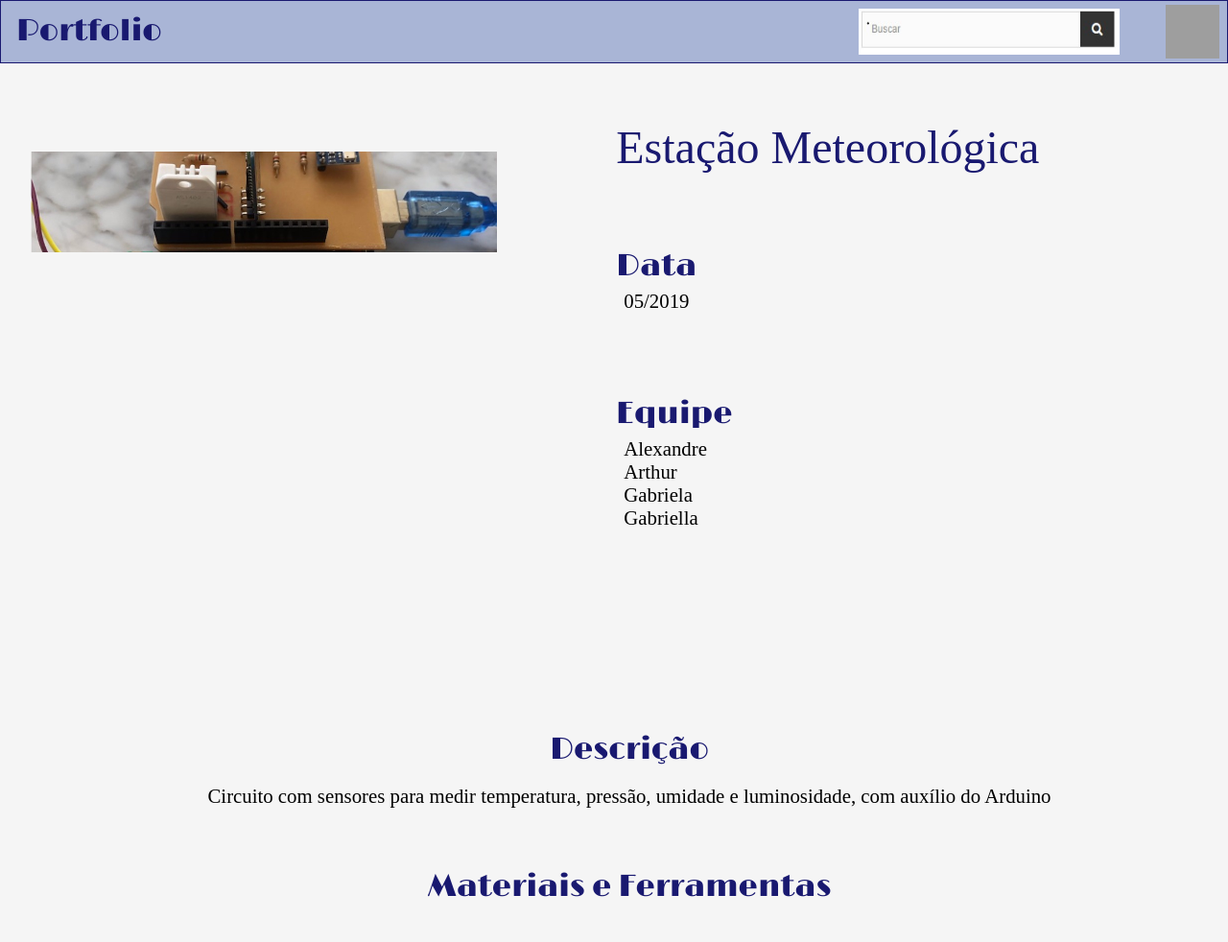
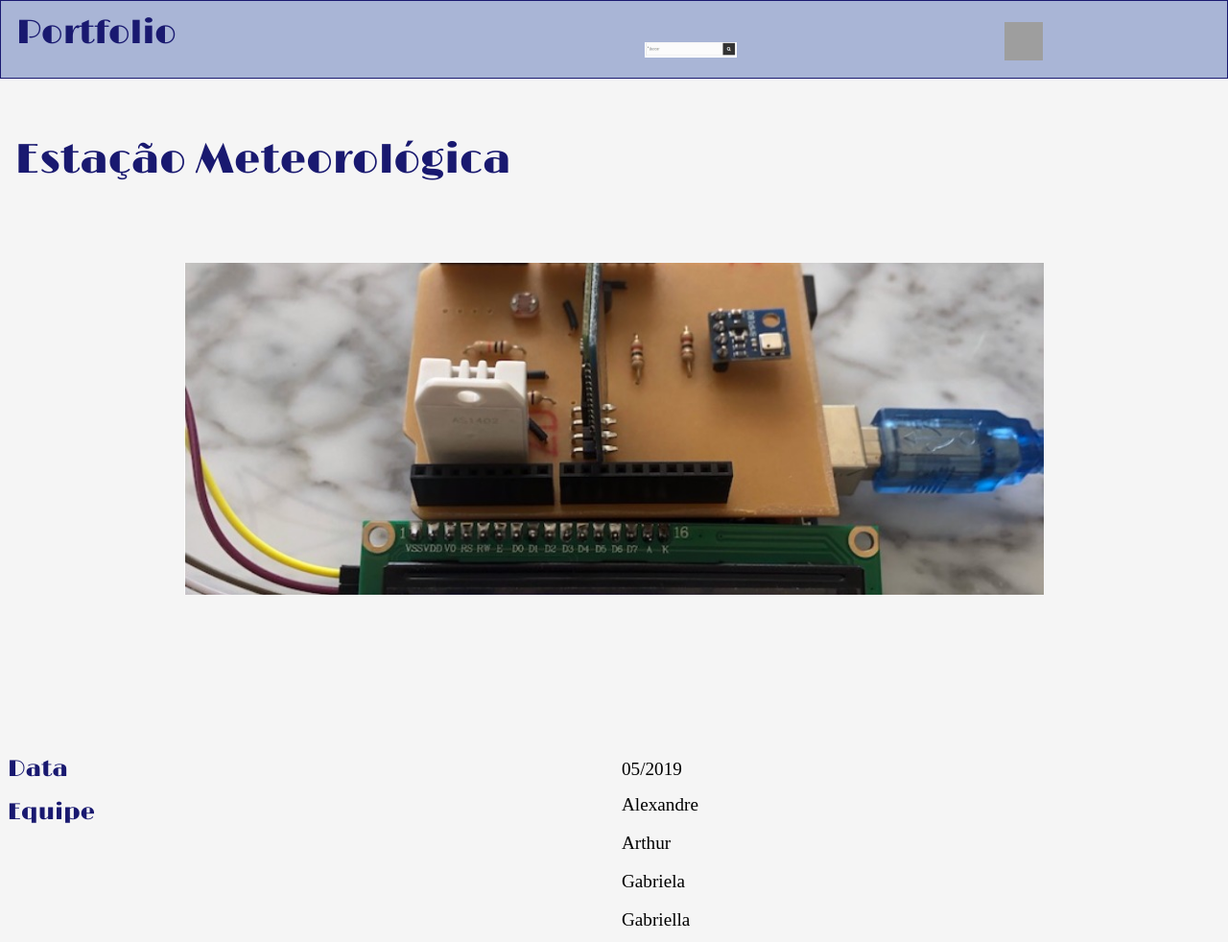
Before and after one commit to GabrielaMitu/Codesign, a plain HTML site: page 3/projeto.html in a window 1280 px wide. Shown: the top 982 px of the page at 96% size. Drawn offline with nearby package versions, Linux system fonts and the light colour scheme; grey boxes are pictures that could not be loaded.

Commit message:
Update style.css

```diff
--- a/3/assets/css/style.css
+++ b/3/assets/css/style.css
@@ -1,30 +1,34 @@
 .tudo{
 	background-color: 	#F5F5F5;
+	width: 100%;
+	grid-column-start: 1;
+	grid-column-end: 6;
 }
 .header1 {
 	border-style: solid;
 	border-width: 0.1rem;
 	margin: 0 auto;
-	height: 4rem;
-	max-width: 80rem;
-	min-width: 79rem;
+	height: 5em;
+	max-width: 1fr;
+	min-width: 1fr;
 	color: #191970;
 	background-color: #A9B5D6;
 }
 
 .nav {
 	display: grid;
-	grid-template-columns: 10rem auto 20rem 4rem;
-	grid-template-rows: 4rem;
+	grid-template-columns: 50% 30% auto;
+	grid-template-rows: 100%;
 }
 
 .h1 {
 	grid-column-start: 1;
 	grid-column-end: 2;
-	font-size: 2rem;
+	font-size: 2.2rem;
 	align-self: center;
+	margin-top: 5rem;
 	margin:1rem;
-	font-family: Limelight, "Roboto Slab";
+	font-family: Limelight, Roboto Slab;
 	color: #191970;
 
 
@@ -32,17 +36,23 @@
 .perfil {
 	display: flex;
 	justify-content: center;
-	grid-column-start: 4;
+	grid-column-start: 3;
+	grid-row-start: 1;
 	align-self: center;
-	width: 3.5rem;
-	height: 3.5rem;
+	width: 2.5rem;
+	height:2.5rem;
+	margin-left: 1.5rem;
+	margin-top: 1rem;
 }
 
 .buscar {
-	grid-column-start: 3;
+	grid-column-start: 2;
 	align-self: center;
-	width: 17rem;
-	height: 3rem;
+	width: 6rem;
+	height: 1rem;
+	margin-right: 2rem;
+	margin-left: 2rem;
+	margin-bottom: -2.2rem;
 
 }
 
@@ -138,73 +148,68 @@
 
 .container1{
 	display: grid;
-	grid-template-columns: 30% auto auto 25%;
-	grid-template-rows: 20% 30% 30% 20%;
+	grid-template-columns: 50% auto;
+    grid-template-rows: auto 5% 12% 25% 25%;
 }
 
+.main{
+	width: 100%;
 
-.container2{
-	display: grid;
-	grid-template-columns: 1;
-	grid-template-rows: 15% auto 15% 30% auto;
+
 }
 
 
 
 .ptitle{
-	font-size: 3rem;
-	grid-column-start: 3;
-	grid-column-end: 5;
-	margin-left: 10rem;
+    font-size:2.7rem;
+    grid-column-start: 1;
+    grid-row-end: 2;
+    grid-row-start: 1;
+    grid-row-end:2;
+    margin-left: 1rem;
     margin-top: 4rem;
     color: #191970;
+    font-family: Limelight, Roboto Slab, sans-serif;
+
 
 
 }
 
 .pimg {
     grid-column-start: 1;
-	grid-column-end: 6;
-	grid-row-start: 2;
-	margin-top:-3rem;
-	margin-left: 2rem;
-	max-width: 50%;
-	max-height: 20%;
-	min-width: 38%;
+    grid-column-end: 4;
+	grid-row-start: 1;
+	grid-row-end: 2;
+    margin-top:12rem;
+    margin-left: auto;
+    margin-right: auto;
+    max-width: 70%;
+    max-height: 40%;
+    min-width: 70%;
     min-height: 50%;
     object-fit: cover;
 }
 
-.ptitulo2{
-	grid-column-start:3;
-	grid-row-start: 2;
-	justify-content: left;
-	margin-left: 10rem;
-	margin-top: 3.5rem;
-	font-size: 2rem;
-	font-family: Limelight, "Roboto Slab";
-
-}
 
 .ptitulo2{
-	grid-column-start:3;
+	grid-column-start:1;
 	grid-row-start: 2;
-	justify-content: left;
-	margin-left: 10rem;
-	margin-top: 3.5rem;
-	font-size: 2rem;
-	font-family: Limelight, "Roboto Slab";
+	justify-self: left;
+	margin-left: .5rem;
+	margin-top: 1rem;
+	font-size: 1.5rem;
+    font-family: Limelight, Roboto Slab;
     color: #191970;
 
 }
 
 .ptexto2{
-	grid-column-start:3;
+    grid-column-start:2;
     grid-row-start: 2;
-	justify-content: center;
-	margin-left: 10.5rem;
-	margin-top:6rem;
-	font-size: 1.3rem;
+	justify-self: left;
+	margin-left: .5rem;
+	margin-top: 1rem;
+	font-size: 1.2rem;
 	font-family: 'PT Sans', Merriweather, serif;
 	line-height: 1.5rem;
 
@@ -214,39 +219,42 @@
 }
 
 .ptitulo3{
-	grid-column-start:3;
+    grid-column-start:1;
 	grid-row-start: 3;
-	justify-content: center;
-	margin-left: 10rem;
-	font-size: 2rem;
-	font-family: Limelight, "Roboto Slab";
+	justify-self: left;
+	margin-left: .5rem;
+	margin-top: 1rem;
+	font-size: 1.5rem;
+    font-family: Limelight, Roboto Slab;
     color: #191970;
 
 
 }
 
 .ptexto3{
-	grid-column-start:3;
+    grid-column-start:2;
     grid-row-start: 3;
-	justify-content: center;
-	margin-left: 10.5rem;
-	margin-top:2.5rem;
-	font-size: 1.3rem;
+	justify-self: left;
+	margin-left: .5rem;
+	margin-top: 0rem;
+	font-size: 1.2rem;
 	font-family: 'PT Sans', Merriweather, serif;
-	line-height: 1.5rem;
+	line-height: 2.5rem;
+
 
 
 }
 
 .ptexto1{
-	grid-column-start:1;
-	grid-row-start: 2;
-	justify-self: center;
-	margin-left: 2rem;
-	margin-top:0rem;
-	font-size: 1.3rem;
+    grid-column-start:2;
+    grid-row-start: 4;
+    grid-column-end: 4;
+	justify-self: left;
+	margin-left: .5rem;
+	margin-top:1.5rem;
+	font-size: 1.2rem;
 	font-family: 'PT Sans', Merriweather, serif;
-	line-height: 1.5rem;
+	line-height: 2.5rem;
 
 
 
@@ -254,35 +262,35 @@
 
 .ptitulo1{
     grid-column-start:1;
-	grid-row-start: 1;
-	justify-self: center;
-	margin-left: 2rem;
-	margin-top:0rem;
-	font-size: 2rem;
-	font-family: Limelight, "Roboto Slab";
+    grid-row-start: 4;
+	justify-self: left;
+	margin-left: .5rem;
+	margin-top:2.5rem;
+	font-size: 1.5rem;
+    font-family: Limelight, Roboto Slab;
     color: #191970;
 
 }
 
 .ptitulo4{
     grid-column-start:1;
-	grid-row-start: 4;
+    grid-row-start: 5;
 	justify-self: center;
-	margin-left: 2rem;
-	margin-top:1rem;
-	font-size: 2rem;
-	font-family: Limelight, "Roboto Slab";
+	margin-left: .5rem;
+	margin-top: -1.5rem;
+	font-size: 1.5rem;
+	font-family: Limelight, Roboto Slab;
 	color: #191970;
 
 }
 
 .ptexto4{
-	grid-column-start:1;
+    grid-column-start:2;
     grid-row-start: 5;
-	margin-left: 4rem;
-	justify-self: left;
-	margin-top:0rem;
-	font-size: 1.3rem;
+	justify-self: center;
+	margin-left: .5rem;
+	margin-top: -2.5rem;
+	font-size: 1.2rem;
 	margin-bottom: 3rem;
 	font-family: 'PT Sans', Merriweather, serif;
 	line-height: 2rem;
```
Lines whose indentation alone changed are shown as unchanged.
